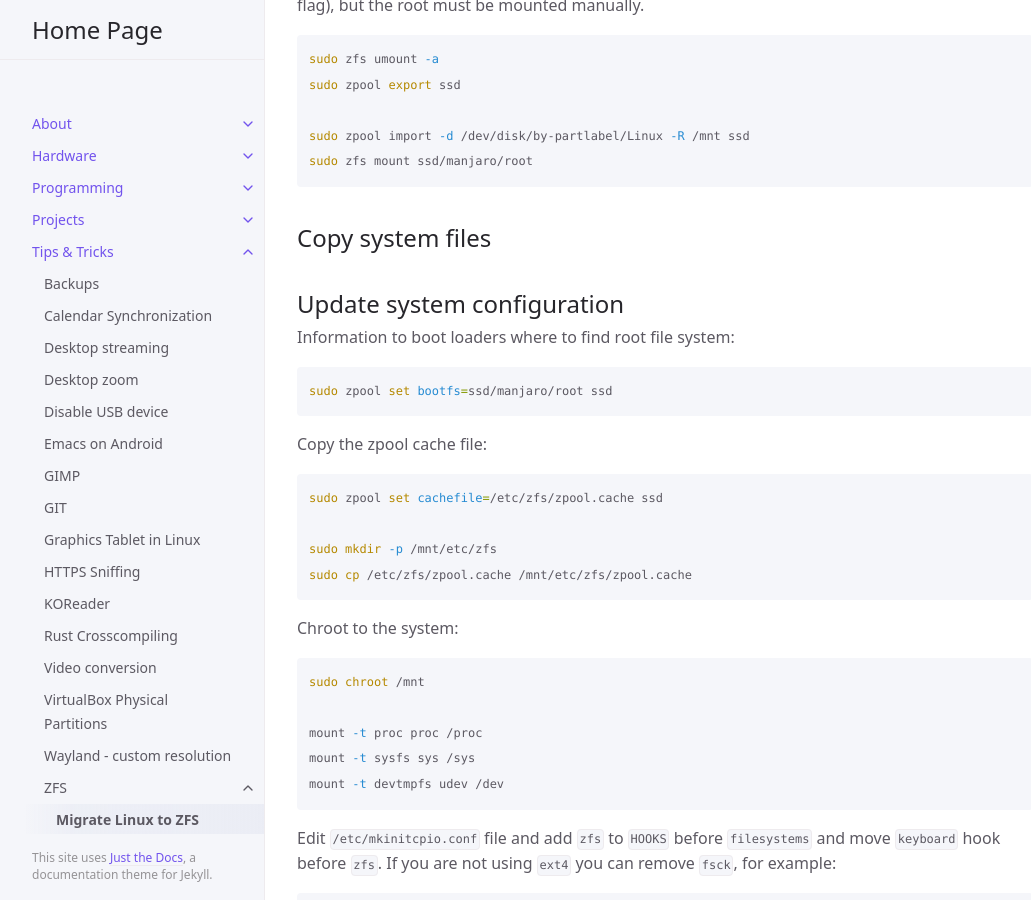
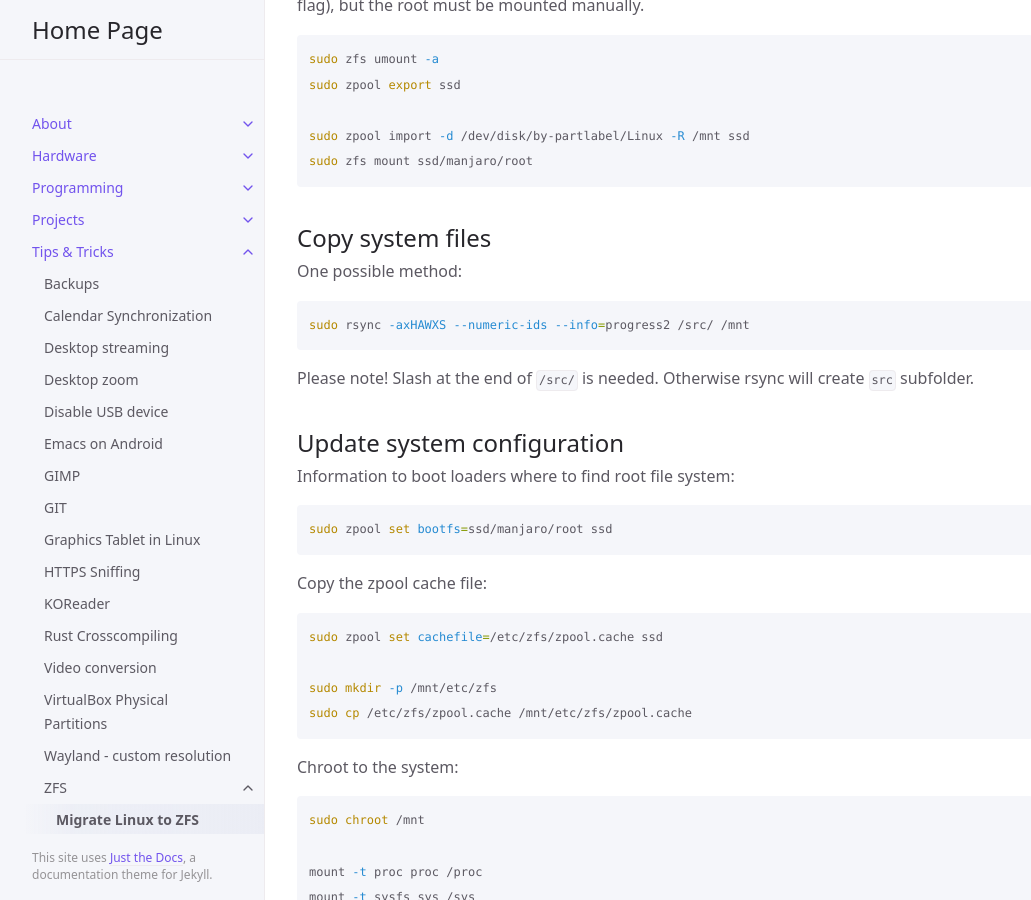
Before and after one commit to marek-g/marek-g.github.io, a Jekyll site: the page built from posts/tips_and_tricks/zfs/migrate_linux_to_zfs.md, in a window 1280 px wide and 900 px high, scrolled down 1884 px. Shown: the whole window, without its empty margins (107-1138 px from the left). Built offline with Jekyll 4.4.1, drawn with Linux system fonts in a browser that asks for light colours.

Commit message:
Update zfs

````diff
--- a/posts/tips_and_tricks/zfs/migrate_linux_to_zfs.md
+++ b/posts/tips_and_tricks/zfs/migrate_linux_to_zfs.md
@@ -92,6 +92,14 @@ sudo zfs mount ssd/manjaro/root
 
 ## Copy system files
 
+One possible method:
+
+``` sh
+sudo rsync -axHAWXS --numeric-ids --info=progress2 /src/ /mnt
+```
+
+Please note! Slash at the end of `/src/` is needed. Otherwise rsync will create `src` subfolder.
+
 ## Update system configuration
 
 Information to boot loaders where to find root file system:
````
